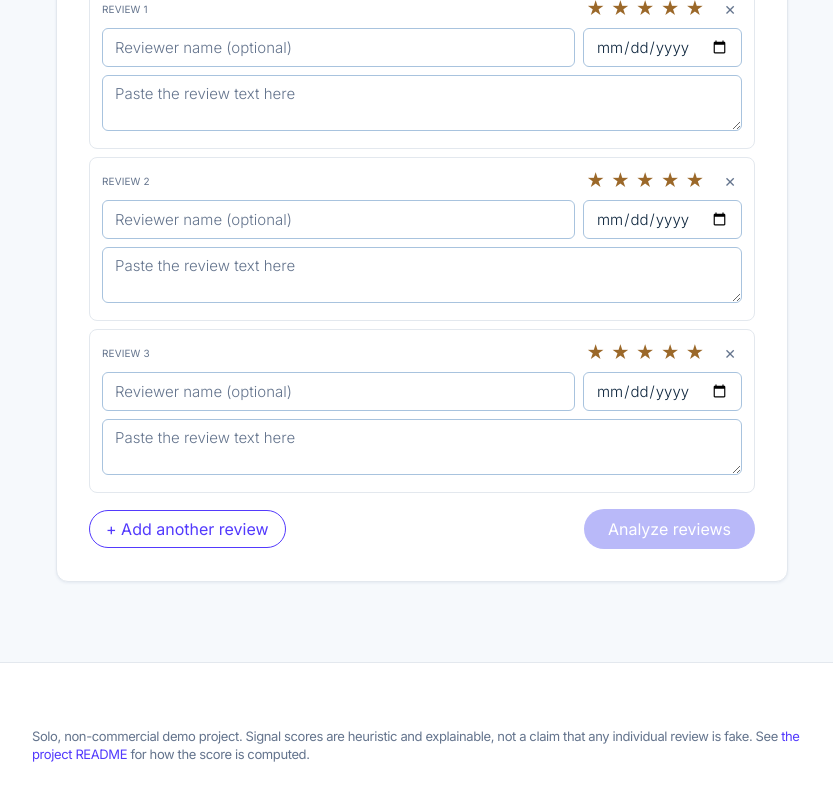
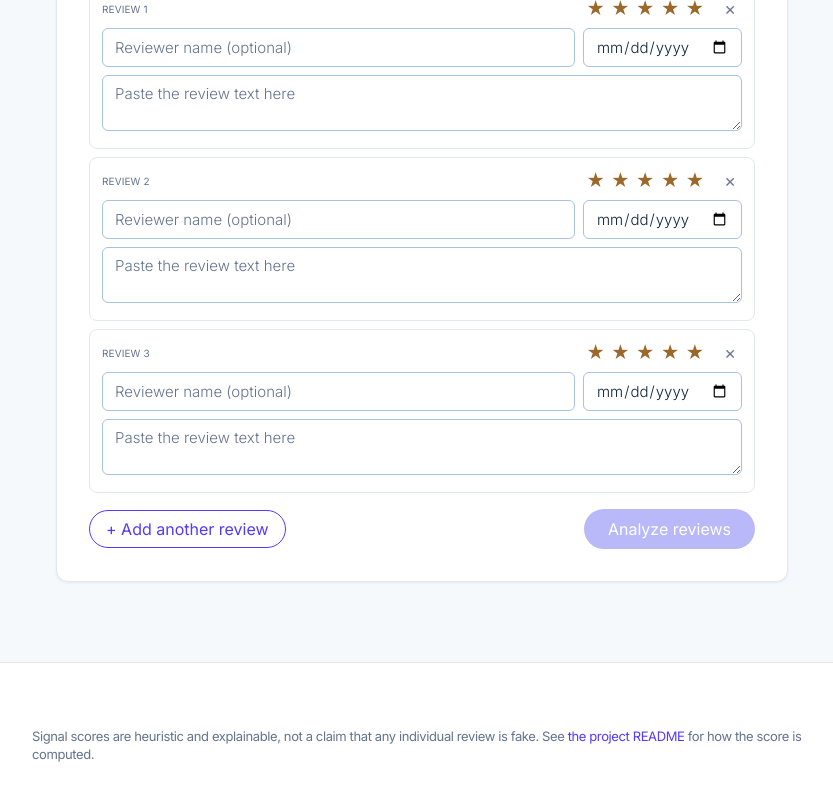
Before and after one commit to Pavitra-dev24/Truslty-Neighbourhood-Trust-Score, a React (Vite) app in the folder frontend/: page / in a window 1280 px wide. Shown: the part 523-1323 px from the top of the page, without its empty margins (218-1051 px from the left). Built offline with nearby package versions, Linux system fonts and the light colour scheme; no server answers.

Commit message:
Frontend Update

```diff
--- a/frontend/src/App.jsx
+++ b/frontend/src/App.jsx
@@ -50,9 +50,9 @@ export default function App() {
 
       <footer className="site-footer">
         <div className="site-footer-inner">
-          Solo, non-commercial demo project. Signal scores are heuristic and explainable, not
+          Signal scores are heuristic and explainable, not
           a claim that any individual review is fake. See{" "}
-          <a href="https://github.com" target="_blank" rel="noreferrer">
+          <a href="https://github.com/Pavitra-dev24/Truslty-Neighbourhood-Trust-Score" target="_blank" rel="noreferrer">
             the project README
           </a>{" "}
           for how the score is computed.
```
